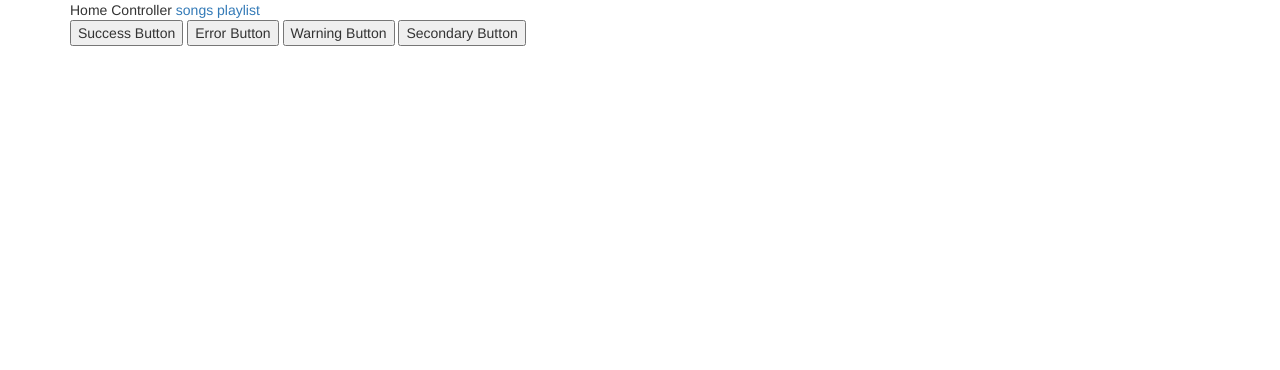
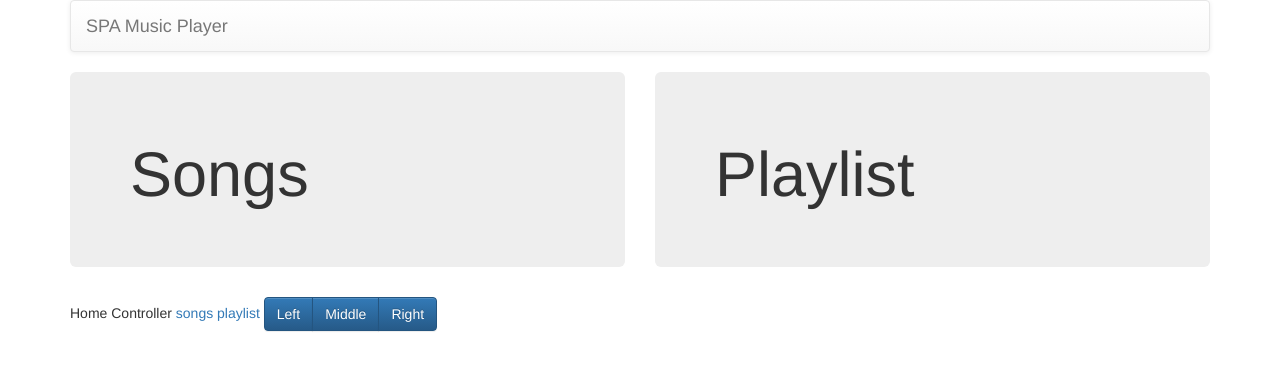
Before and after one commit to tabrezakhtar/ng-test, a website: page public/music-player.html in a window 1280 px wide. Drawn offline with nearby package versions, Linux system fonts and the light colour scheme; some packages are replaced by stand-ins of ours.

Commit message:
bootstrap layout for playlist and songs

```diff
--- a/public/music-player.html
+++ b/public/music-player.html
@@ -1,11 +1,10 @@
 <!DOCTYPE html>
 <html>
     <head>
+        <meta charset="utf-8">
+        <meta http-equiv="X-UA-Compatible" content="IE=edge">
+        <meta name="viewport" content="width=device-width, initial-scale=1">
         <title>Music Player SPA</title>
-
-        <!--Let browser know website is optimized for mobile-->
-        <meta name="viewport" content="width=device-width, initial-scale=1.0, maximum-scale=1.0, user-scalable=no"/>
-
         <link rel="stylesheet" href="https://maxcdn.bootstrapcdn.com/bootstrap/3.3.4/css/bootstrap.min.css">
         <link rel="stylesheet" href="https://maxcdn.bootstrapcdn.com/bootstrap/3.3.4/css/bootstrap-theme.min.css">
     </head>
--- a/public/views/home.html
+++ b/public/views/home.html
@@ -1,11 +1,39 @@
+<nav class="navbar navbar-default">
+  <div class="container-fluid">
+    <div class="navbar-header">
+      <button type="button" class="navbar-toggle collapsed" data-toggle="collapse" data-target="#bs-example-navbar-collapse-1">
+        <span class="sr-only">Toggle navigation</span>
+        <span class="icon-bar"></span>
+        <span class="icon-bar"></span>
+        <span class="icon-bar"></span>
+      </button>
+      <span class="navbar-brand">SPA Music Player</span>
+    </div>
+  </div><!-- /.container-fluid -->
+</nav>
+
+
+<div class="row">
+  <div class="col-md-6">
+  	<div class="jumbotron">
+	  <h1>Songs</h1>
+	</div>
+  </div>
+  <div class="col-md-6">
+	<div class="jumbotron">
+  		<h1>Playlist</h1>
+	</div>
+  </div>
+</div>
+
 {{message}}
 
 <a href="/#/songs" class="pure-button pure-button-primary">songs</a>
 <a href="/#/playlist" class="pure-button pure-button-secondary">playlist</a>
 
 
-<br />
-<button class="button-success pure-button">Success Button</button>
-<button class="button-error pure-button">Error Button</button>
-<button class="button-warning pure-button">Warning Button</button>
-<button class="button-secondary pure-button">Secondary Button</button>
+<div class="btn-group">
+    <label class="btn btn-primary" ng-model="checkModel.left" btn-checkbox>Left</label>
+    <label class="btn btn-primary" ng-model="checkModel.middle" btn-checkbox>Middle</label>
+    <label class="btn btn-primary" ng-model="checkModel.right" btn-checkbox>Right</label>
+</div>
```
